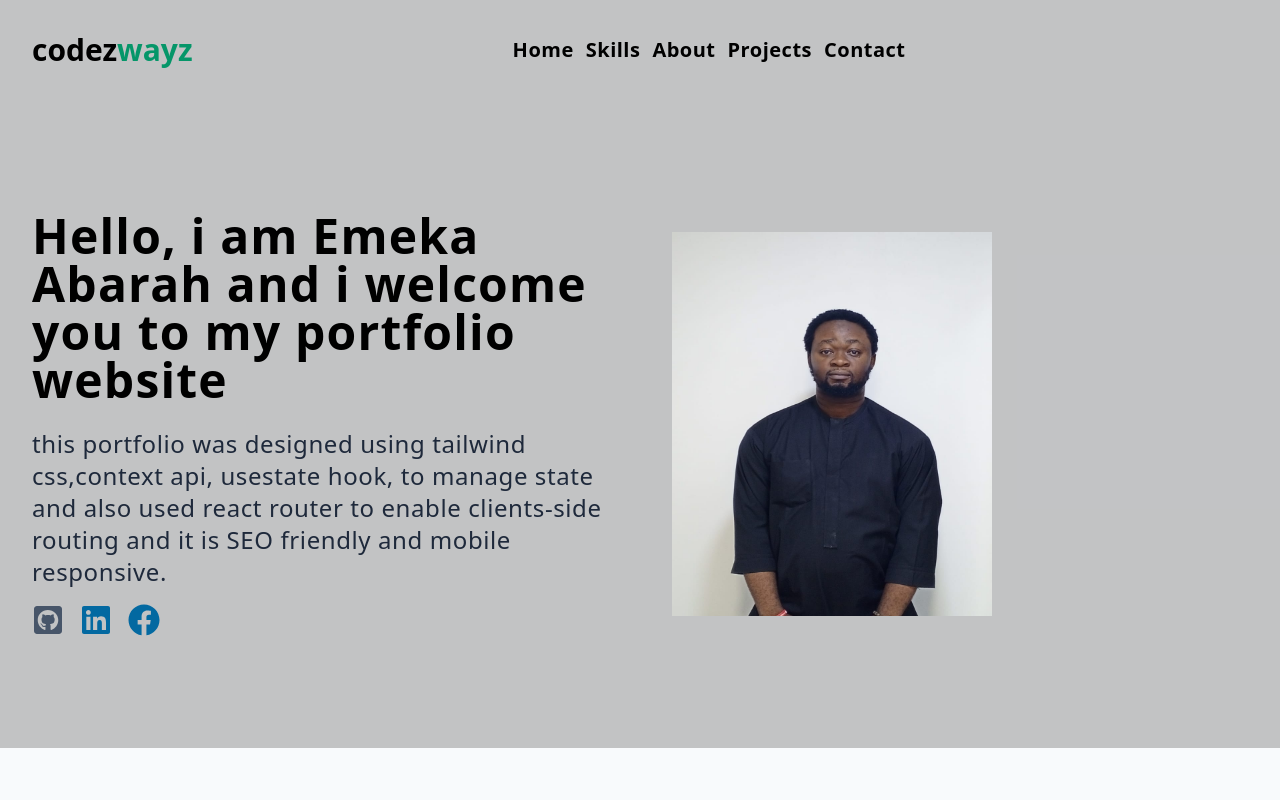
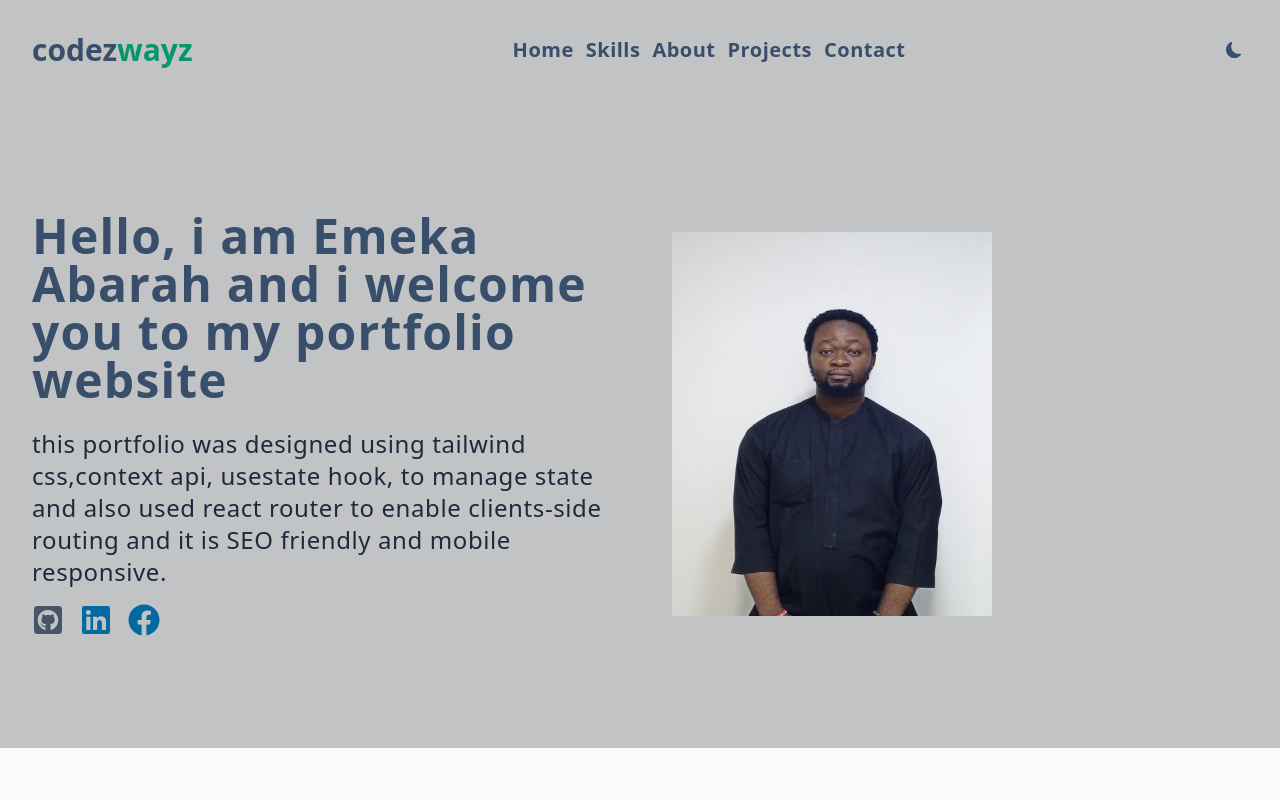
Before and after one commit to mrabarah1/my-main-portfolio, a React (Vite) app: page / in a window 1280 px wide. Shown: the top 800 px of the page. Built offline with nearby package versions, Linux system fonts and the light colour scheme.

Commit message:
add theme,install dasiyui for styling

```diff
--- a/index.html
+++ b/index.html
@@ -1,5 +1,5 @@
 <!doctype html>
-<html lang="en" class="bg-slate-50 scroll-smooth overflow-x-hidden ">
+<html lang="en" class="bg-slate-50 scroll-smooth overflow-x-hidden" >
   <head>
     <meta charset="UTF-8" />
     <link rel="icon" type="image/svg+xml" href="./src/assets/favicon-32x32.png" />
--- a/package.json
+++ b/package.json
@@ -23,6 +23,7 @@
     "@types/react-dom": "^18.2.7",
     "@vitejs/plugin-react": "^4.0.3",
     "autoprefixer": "^10.4.16",
+    "daisyui": "^3.9.4",
     "eslint": "^8.45.0",
     "eslint-plugin-react": "^7.32.2",
     "eslint-plugin-react-hooks": "^4.6.0",
--- a/src/components/Navbar.jsx
+++ b/src/components/Navbar.jsx
@@ -1,14 +1,30 @@
 import {  FaBarsStaggered } from "react-icons/fa6";
+import { BsMoonFill, BsSunFill } from "react-icons/bs";
 import { useGlobalContext } from '../context';
 import { NavLink } from 'react-router-dom';
 import { links } from '../data'
+import { useState } from "react";
+
+const themes = {
+  winter: 'winter',
+  dark: 'dark',
+}
 
 const Navbar = () => {
   const { openSidebar } = useGlobalContext();
+  const [theme, setTheme] = useState(themes.winter);
+
+  const handleTheme = () => {
+    const { winter, dark} = themes;
+    const newTheme = theme === winter ? dark : winter;
+    document.documentElement.setAttribute('data-theme', theme)
+    setTheme(newTheme);
+  }
   return (
     <nav className="bg-[#52525253]">
       {/* div to center all the content */}
-      <div className=" mx-auto max-w-7xl px-8 py-4 flex flex-col sm:flex-row sm:gap-x-40 sm:items-center sm:py-8 lg:flex-row lg:gap-x-80 lg:items-center lg:py-8 ">
+      <div className=" mx-auto max-w-7xl px-8 py-4 flex gap-x-16 sm:flex-row sm:gap-x-40 sm:items-center sm:py-8 lg:flex-row lg:gap-x-80 lg:items-center lg:py-8">
+        {/* flex-col removed */}
         {/* logo */}
         <h2 className="text-3xl font-bold">
           <NavLink href="/">
@@ -21,7 +37,8 @@ const Navbar = () => {
             const { id, url, text } = link;
             return (
               <NavLink
-                to={url} key={link.id}
+                to={url}
+                key={link.id}
                 className="capitalize text-xl font-semibold tracking-wide hover:text-emerald-600 duration-300 hidden md:flex"
               >
                 {text}
@@ -29,13 +46,24 @@ const Navbar = () => {
             );
           })}
         </div>
+
+        <div className="flex justify-center items-center gap-6">
+          <label className="swap swap-rotate">
+            <input type="checkbox" onChange={handleTheme} />
+            {/* sun icon */}
+            <BsSunFill className="swap-on h-4 w-4" />
+            {/* moon icon */}
+            <BsMoonFill className="swap-off h-4 w-4" />
+          </label>
+
           <button
             onClick={openSidebar}
-          className="fixed top-8 right-12 text-4xl bg-transparent border-transparent text-slate-900 cursor-pointer animate-bounce duration-300 ease-in-out sm:hidden md:hidden"
+            className=" top-8 right-12 text-3xl bg-transparent border-transparent text-slate-900 cursor-pointer animate-none duration-300 ease-in-out sm:hidden md:hidden "
           >
             {/* <FaBars /> */}
             <FaBarsStaggered />
           </button>
+        </div>
       </div>
     </nav>
   );
--- a/tailwind.config.js
+++ b/tailwind.config.js
@@ -4,5 +4,8 @@ export default {
   theme: {
     extend: {},
   },
-  plugins: [],
+  plugins: [ require("daisyui")],
+  daisyui: {
+    themes: ["winter", "dracula"],
+  },
 };
```
Also changed, not shown: 1 other file (tests, documents, lock files or other folders). Lines whose indentation alone changed are shown as unchanged.
